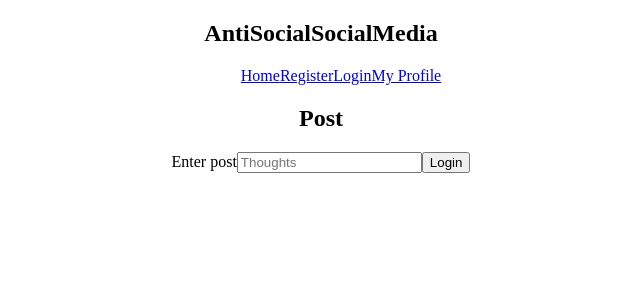
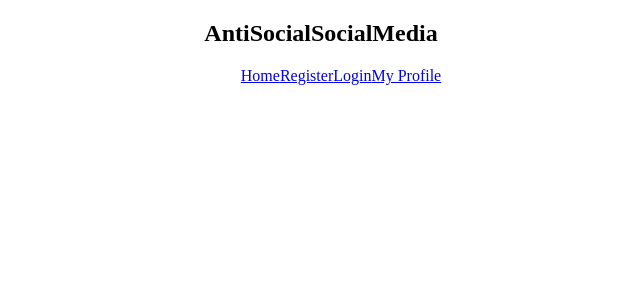
Before and after one commit to kalesaladboi/assm, a React (Create React App) app in the folder client/: page /user/myUser in a window 1280 px wide. Shown: the top 300 px of the page, without its empty margins (319-959 px from the left). Built offline with nearby package versions, Linux system fonts and the light colour scheme.

Commit message:
gitignore updated

```diff
--- a/client/src/App.js
+++ b/client/src/App.js
@@ -31,7 +31,7 @@ function App() {
           <Route path="/login">
             <Login />
           </Route>
-          <Route path="/user/myUser">
+          <Route path="/myUser">
             <MyUser />
           </Route>
         </Switch>
--- a/client/src/user/myUser/myUser.js
+++ b/client/src/user/myUser/myUser.js
@@ -11,7 +11,6 @@ async function MyUser() {
         })
     }
 
-
     return(
     <div>
     <h2>Post</h2>
```
Also changed, not shown: 2 other files (tests, documents, lock files or other folders).
